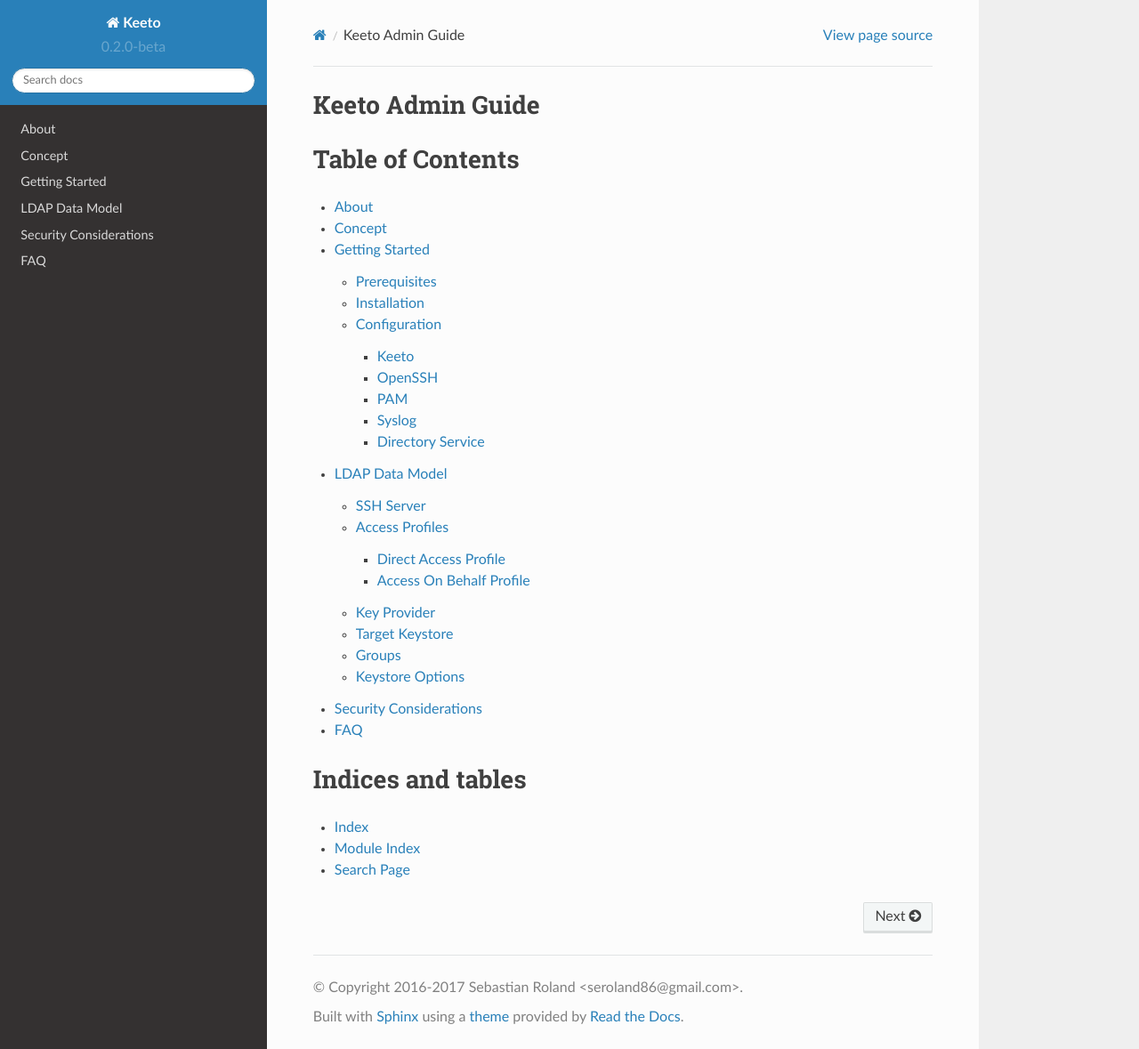
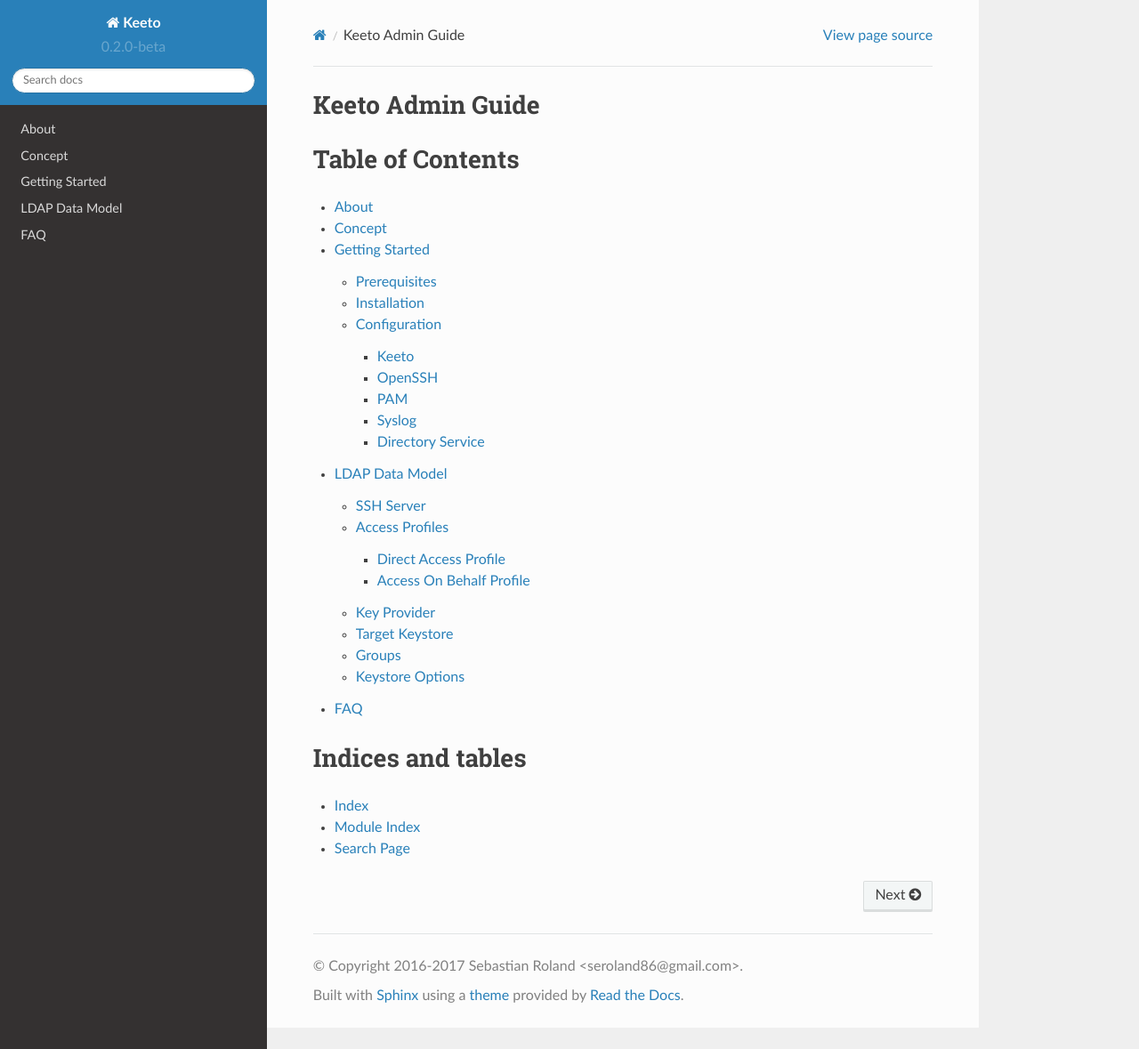
Before and after one commit to flix-/keeto-doc, a Sphinx documentation site: the page built from source/index.rst, in a window 1280 px wide and 1179 px high. Shown: the whole window at 89% size. Built offline with Sphinx 7.4.7 and the Read the Docs theme 2.0.0, drawn with Linux system fonts in a browser that asks for light colours.

Commit message:
remove security considerations section

```diff
--- a/source/index.rst
+++ b/source/index.rst
@@ -11,7 +11,6 @@
    concept
    getting_started
    ldap_data_model
-   security_considerations
    faq
 
 Indices and tables
--- a/source/security_considerations.rst
+++ /dev/null
@@ -1,4 +0,0 @@
-Security Considerations
-=======================
-
-Lorem Ipsum
```
